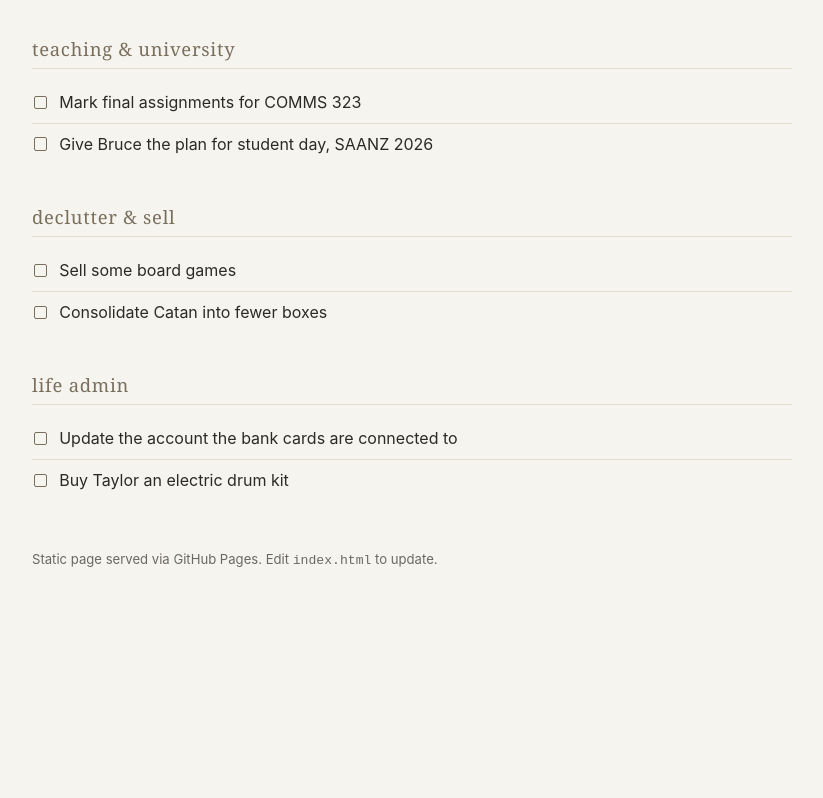
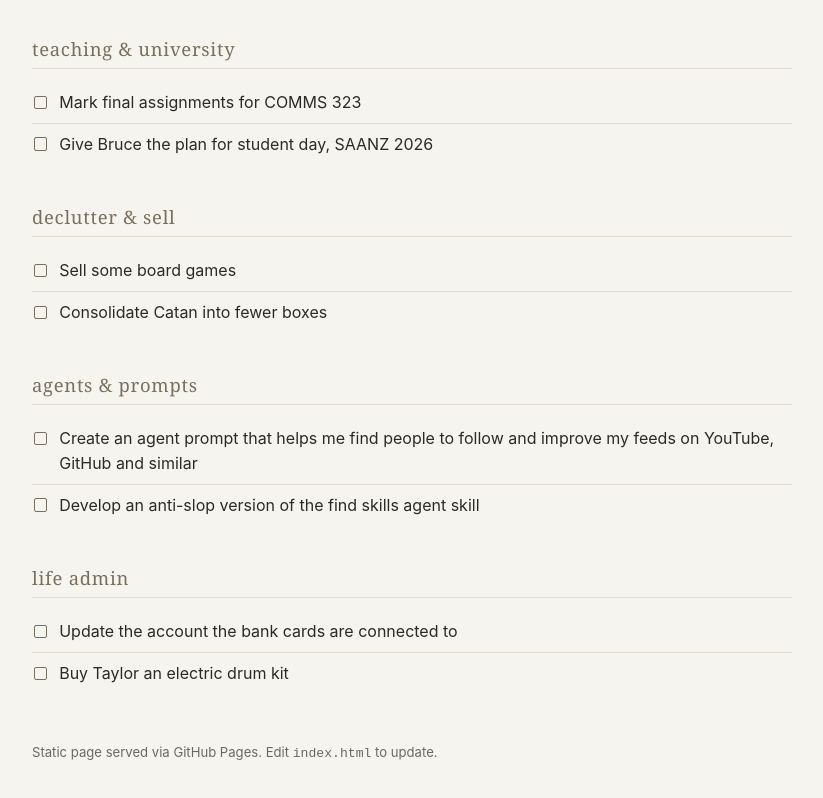
Before and after one commit to JavaGT/todo.javagrant.ac.nz, a plain HTML site: page index.html in a window 1280 px wide. Shown: the part 1646-2444 px from the top of the page, without its empty margins (228-1051 px from the left). Before the commit the page ends 2313 px from the top, so only its background shows below. Drawn offline with Linux system fonts and the light colour scheme.

Commit message:
Add agents section to todo list and AGENTS.md

```diff
--- a/index.html
+++ b/index.html
@@ -161,6 +161,14 @@
   </section>
 
   <section>
+    <h2>agents &amp; prompts</h2>
+    <ul>
+      <li>Create an agent prompt that helps me find people to follow and improve my feeds on YouTube, GitHub and similar</li>
+      <li>Develop an anti-slop version of the find skills agent skill</li>
+    </ul>
+  </section>
+
+  <section>
     <h2>life admin</h2>
     <ul>
       <li>Update the account the bank cards are connected to</li>
```
Also changed, not shown: AGENTS.md (added, +7 -0 lines).
